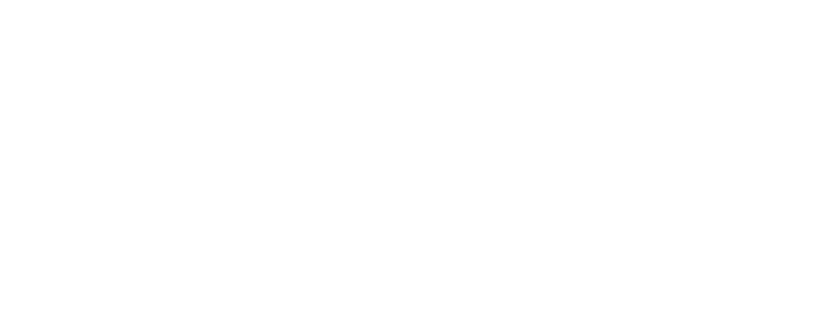
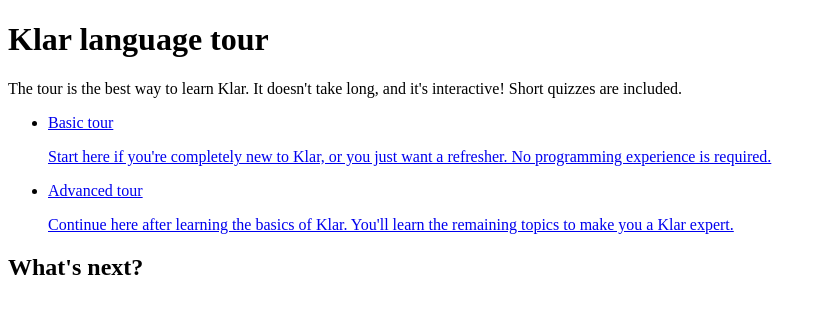
Before and after one commit to klarlanguage/klarlanguage.github.io, a SvelteKit app: page /tour in a window 1280 px wide. Shown: the top 314 px of the page, without its empty margins (0-822 px from the left). Built offline with nearby package versions, Linux system fonts and the light colour scheme.

Commit message:
Start rendering tour pages

```diff
--- a/src/lib/loadMarkdown.ts
+++ b/src/lib/loadMarkdown.ts
@@ -6,7 +6,7 @@
     metadata: Record<string, any>
 }
 
-const markdownExtensions = ['svx', 'md', 'mdx']
+export const markdownExtensions = ['svx', 'md', 'mdx']
 
 /**
  *
--- a/src/routes/docs/[...slug]/+page.svelte
+++ b/src/routes/docs/[...slug]/+page.svelte
@@ -4,4 +4,4 @@
 let { data }: PageProps = $props()
 </script>
 
-{@render data.content()}
+<data.content />
--- a/src/routes/tour/+page.svelte
+++ b/src/routes/tour/+page.svelte
@@ -0,0 +1,29 @@
+<h1>Klar language tour</h1>
+
+<p>
+    The tour is the best way to learn Klar. It doesn't take long, and it's interactive!
+    Short quizzes are included.
+</p>
+
+<ul>
+    <li>
+        <a href="basic/" aria-label="Basic tour">
+            <div class="title">Basic tour</div>
+            <p>
+                Start here if you're completely new to Klar, or you just want a refresher.
+                No programming experience is required.
+            </p>
+        </a>
+    </li>
+    <li>
+        <a href="advanced/" aria-label="Advanced tour">
+            <div class="title">Advanced tour</div>
+            <p>
+                Continue here after learning the basics of Klar. You'll learn the
+                remaining topics to make you a Klar expert.
+            </p>
+        </a>
+    </li>
+</ul>
+
+<h2>What's next?</h2>
```
Also changed, not shown: src/routes/blog/[...slug]/+page.svelte (+7 -0 lines), src/routes/tour/[...slug]/+page.svelte (+12 -0 lines), src/routes/tour/[...slug]/+page.ts (+65 -6 lines), src/routes/tour/[level]/all/+page.svelte (added), src/routes/tour/[level]/all/+page.ts (added).
